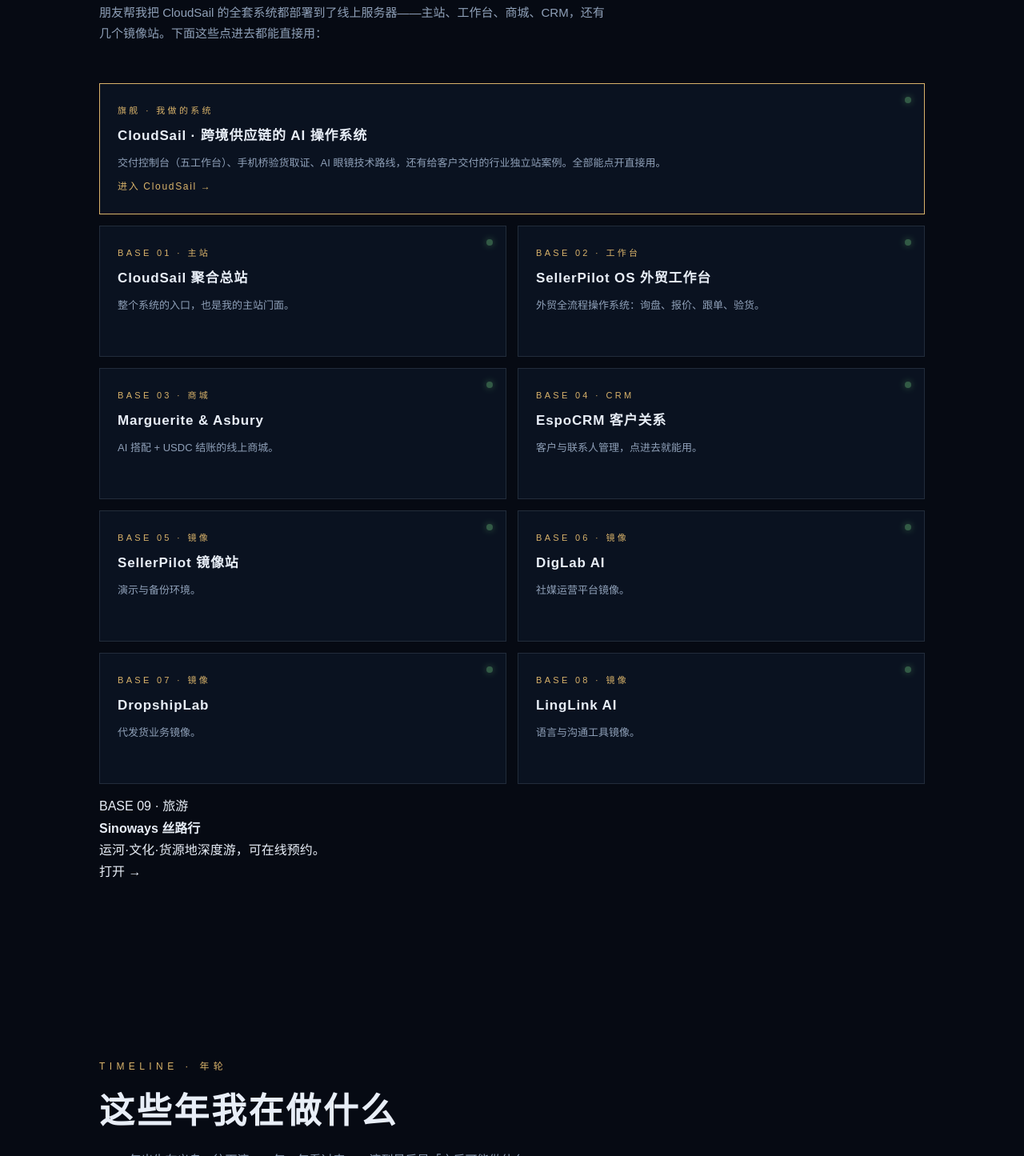
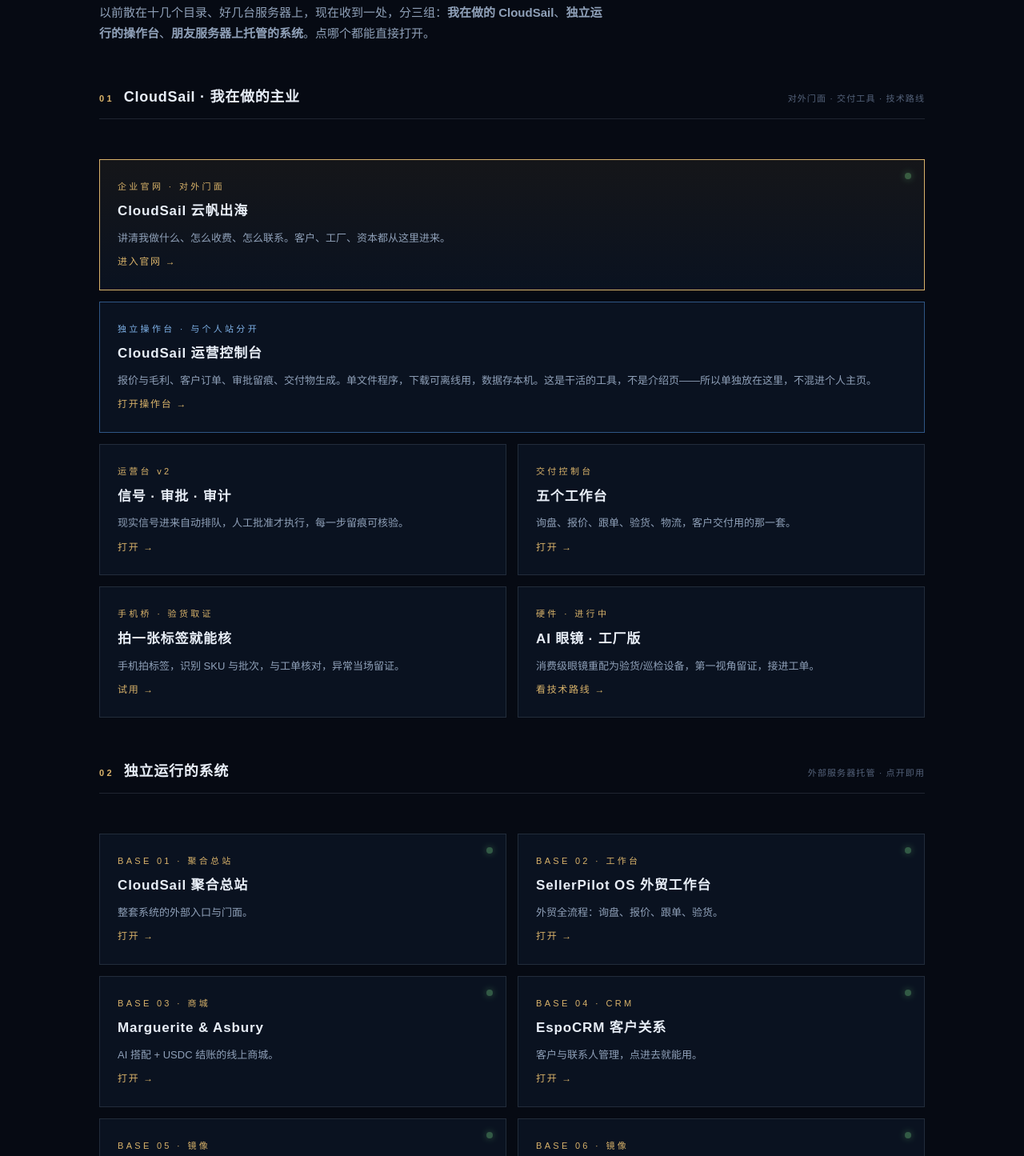
Before and after one commit to sinyu1998-eng/sinyu1998-eng.github.io, a plain HTML site: page index.html in a window 1280 px wide. Shown: the part 1355-2800 px from the top of the page at 80% size. Drawn offline with Linux system fonts and the light colour scheme; animation ran at ten frames a second.

Commit message:
feat(site): 个人站改为统一总入口（三组分区）· 操作台独立分离 · 链接改相对路径

```diff
--- a/index.html
+++ b/index.html
@@ -127,6 +127,19 @@ section{position:relative}
 .bcard .open{margin-top:auto;font-size:12px;color:var(--gold);letter-spacing:.14em;opacity:0;transform:translateY(4px);transition:all .35s}
 .bcard:hover .open{opacity:1;transform:none}
 .bcard.live::after{content:"";position:absolute;top:16px;right:16px;width:8px;height:8px;border-radius:50%;background:#7ee08a;box-shadow:0 0 8px #7ee08a;animation:blink 2s infinite}
+.bgroup{margin-top:52px}
+.bgh{display:flex;align-items:baseline;gap:12px;margin-bottom:18px;padding-bottom:11px;border-bottom:1px solid var(--line)}
+.bgh i{font-style:normal;font-size:11px;letter-spacing:.3em;color:var(--gold);font-weight:600}
+.bgh b{font-size:18px;letter-spacing:.04em;font-weight:600}
+.bgh span{margin-left:auto;font-size:11px;color:var(--faint);letter-spacing:.1em;text-align:right}
+.bcard .open.always{opacity:1!important;transform:none!important}
+.bcard .bn b{color:var(--ink);font-weight:600;letter-spacing:.06em}
+.bcard.key{border-color:var(--gold);background:linear-gradient(180deg,rgba(217,179,106,.07),var(--bg2))}
+.bcard.tool{border-color:rgba(79,143,217,.55)}
+.bcard.tool .bn{color:#7fb2e8}
+.bcard .sep{height:1px;background:var(--line);margin:4px 0}
+@media(max-width:760px){.bgh span{display:none}.bgh b{font-size:16px}}
+
 @keyframes blink{50%{opacity:.35}}
 
 #talk{background:var(--bg2);border-top:1px solid var(--line)}
@@ -181,7 +194,7 @@ footer b{color:var(--dim)}
 <nav id="nav">
   <b id="logo">小黄 · XIAOHUANG</b>
   <span>
-    <a href="#life">年轮</a><a href="#specs">眼镜</a><a href="#bases">基地</a><a href="#work">作品</a><a href="#talk">留言</a>
+    <a href="#life">年轮</a><a href="#specs">眼镜</a><a href="#bases">总入口</a><a href="#work">作品</a><a href="#talk">留言</a>
     <a href="papers.html">论文</a>
     <a href="CV_QianruHuang.pdf" target="_blank">CV ↓</a>
   </span>
@@ -196,8 +209,8 @@ footer b{color:var(--dim)}
     <div class="hero-sub">义乌人，从小在商贸城长大。现在做 AI 出海系统，给工厂配眼镜，也做研究。这是我自己搭的小站，欢迎来逛。</div>
     <div class="hero-id"><b>黄倩如 Qianru (Carol) Huang</b> · CloudSail 发起人</div>
     <div class="hero-cta">
-      <a class="hbtn g" href="#talk">给我留言</a>
-      <a class="hbtn" href="https://sinyu1998-eng.github.io/cloudsail/">我做的系统 CloudSail →</a>
+      <a class="hbtn g" href="#bases">所有系统 · 总入口 →</a>
+      <a class="hbtn" href="/cloudsail-app/CloudSail-Console.html" target="_blank" rel="noopener">进入操作台 →</a>
     </div>
   </div>
   <div class="scroll-hint">往下滚 · 有我的时间轴</div>
@@ -216,53 +229,116 @@ footer b{color:var(--dim)}
   </div>
 </section>
 
-<!-- ============ 站点矩阵 ============ -->
+<!-- ============ 总入口：所有系统收在一页 ============ -->
 <section id="bases">
   <div class="wrap">
-    <div class="sec-kicker rv">BASES · 基地</div>
-    <h2 class="sec-h2 rv">我的站点矩阵</h2>
-    <p class="sec-lead rv">朋友帮我把 CloudSail 的全套系统都部署到了线上服务器——主站、工作台、商城、CRM，还有几个镜像站。下面这些点进去都能直接用：</p>
+    <div class="sec-kicker rv">ONE PLACE · 总入口</div>
+    <h2 class="sec-h2 rv">所有东西，都在这一页</h2>
+    <p class="sec-lead rv">以前散在十几个目录、好几台服务器上，现在收到一处，分三组：<b>我在做的 CloudSail</b>、<b>独立运行的操作台</b>、<b>朋友服务器上托管的系统</b>。点哪个都能直接打开。</p>
+
+    <!-- 组 01 · CloudSail 主业 -->
+    <div class="bgroup rv">
+      <div class="bgh"><i>01</i><b>CloudSail · 我在做的主业</b><span>对外门面 · 交付工具 · 技术路线</span></div>
       <div class="bgrid">
-      <a class="bcard live rv" href="https://sinyu1998-eng.github.io/cloudsail/" target="_blank" style="grid-column:1/-1;border-color:var(--gold)">
-        <div class="bn">旗舰 · 我做的系统</div><h4>CloudSail · 跨境供应链的 AI 操作系统</h4>
-        <p>交付控制台（五工作台）、手机桥验货取证、AI 眼镜技术路线，还有给客户交付的行业独立站案例。全部能点开直接用。</p><div class="open" style="opacity:1;transform:none">进入 CloudSail →</div>
+        <a class="bcard key live" href="/cloudsail/" target="_blank" rel="noopener" style="grid-column:1/-1">
+          <div class="bn">企业官网 · 对外门面</div>
+          <h4>CloudSail 云帆出海</h4>
+          <p>讲清我做什么、怎么收费、怎么联系。客户、工厂、资本都从这里进来。</p>
+          <div class="open always">进入官网 →</div>
         </a>
-      <a class="bcard live rv" href="https://sellerpilot.47-79-34-141.sslip.io" target="_blank">
-        <div class="bn">BASE 01 · 主站</div><h4>CloudSail 聚合总站</h4>
-        <p>整个系统的入口，也是我的主站门面。</p><div class="open">打开 →</div>
+        <a class="bcard tool" href="/cloudsail-app/CloudSail-Console.html" target="_blank" rel="noopener" style="grid-column:1/-1">
+          <div class="bn">独立操作台 · 与个人站分开</div>
+          <h4>CloudSail 运营控制台</h4>
+          <p>报价与毛利、客户订单、审批留痕、交付物生成。单文件程序，下载可离线用，数据存本机。这是干活的工具，不是介绍页——所以单独放在这里，不混进个人主页。</p>
+          <div class="open always">打开操作台 →</div>
         </a>
-      <a class="bcard live rv" href="https://sellerpilot-os.47-79-34-141.sslip.io" target="_blank">
+        <a class="bcard" href="/cloudsail-os/" target="_blank" rel="noopener">
+          <div class="bn">运营台 v2</div><h4>信号 · 审批 · 审计</h4>
+          <p>现实信号进来自动排队，人工批准才执行，每一步留痕可核验。</p>
+          <div class="open always">打开 →</div>
+        </a>
+        <a class="bcard" href="/cloudsail/console/" target="_blank" rel="noopener">
+          <div class="bn">交付控制台</div><h4>五个工作台</h4>
+          <p>询盘、报价、跟单、验货、物流，客户交付用的那一套。</p>
+          <div class="open always">打开 →</div>
+        </a>
+        <a class="bcard" href="/cloudsail/bridge/" target="_blank" rel="noopener">
+          <div class="bn">手机桥 · 验货取证</div><h4>拍一张标签就能核</h4>
+          <p>手机拍标签，识别 SKU 与批次，与工单核对，异常当场留证。</p>
+          <div class="open always">试用 →</div>
+        </a>
+        <a class="bcard" href="/cloudsail/glasses/" target="_blank" rel="noopener">
+          <div class="bn">硬件 · 进行中</div><h4>AI 眼镜 · 工厂版</h4>
+          <p>消费级眼镜重配为验货/巡检设备，第一视角留证，接进工单。</p>
+          <div class="open always">看技术路线 →</div>
+        </a>
+      </div>
+    </div>
+
+    <!-- 组 02 · 独立运行的系统 -->
+    <div class="bgroup rv">
+      <div class="bgh"><i>02</i><b>独立运行的系统</b><span>外部服务器托管 · 点开即用</span></div>
+      <div class="bgrid">
+        <a class="bcard live" href="https://sellerpilot.47-79-34-141.sslip.io" target="_blank" rel="noopener">
+          <div class="bn">BASE 01 · 聚合总站</div><h4>CloudSail 聚合总站</h4>
+          <p>整套系统的外部入口与门面。</p><div class="open always">打开 →</div>
+        </a>
+        <a class="bcard live" href="https://sellerpilot-os.47-79-34-141.sslip.io" target="_blank" rel="noopener">
           <div class="bn">BASE 02 · 工作台</div><h4>SellerPilot OS 外贸工作台</h4>
-        <p>外贸全流程操作系统：询盘、报价、跟单、验货。</p><div class="open">打开 →</div>
+          <p>外贸全流程：询盘、报价、跟单、验货。</p><div class="open always">打开 →</div>
         </a>
-      <a class="bcard live rv" href="https://margueriteasbury.47-79-34-141.sslip.io" target="_blank">
+        <a class="bcard live" href="https://margueriteasbury.47-79-34-141.sslip.io" target="_blank" rel="noopener">
           <div class="bn">BASE 03 · 商城</div><h4>Marguerite &amp; Asbury</h4>
-        <p>AI 搭配 + USDC 结账的线上商城。</p><div class="open">打开 →</div>
+          <p>AI 搭配 + USDC 结账的线上商城。</p><div class="open always">打开 →</div>
         </a>
-      <a class="bcard live rv" href="https://crm.47-79-34-141.sslip.io" target="_blank">
+        <a class="bcard live" href="https://crm.47-79-34-141.sslip.io" target="_blank" rel="noopener">
           <div class="bn">BASE 04 · CRM</div><h4>EspoCRM 客户关系</h4>
-        <p>客户与联系人管理，点进去就能用。</p><div class="open">打开 →</div>
+          <p>客户与联系人管理，点进去就能用。</p><div class="open always">打开 →</div>
         </a>
-      <a class="bcard live rv" href="https://sellerpilot-demo.47-79-34-141.sslip.io" target="_blank">
+        <a class="bcard live" href="https://sellerpilot-demo.47-79-34-141.sslip.io" target="_blank" rel="noopener">
           <div class="bn">BASE 05 · 镜像</div><h4>SellerPilot 镜像站</h4>
-        <p>演示与备份环境。</p><div class="open">打开 →</div>
+          <p>演示与备份环境。</p><div class="open always">打开 →</div>
         </a>
-      <a class="bcard live rv" href="https://diglab.47-79-34-141.sslip.io" target="_blank">
+        <a class="bcard live" href="https://diglab.47-79-34-141.sslip.io" target="_blank" rel="noopener">
           <div class="bn">BASE 06 · 镜像</div><h4>DigLab AI</h4>
-        <p>社媒运营平台镜像。</p><div class="open">打开 →</div>
+          <p>社媒运营平台镜像。</p><div class="open always">打开 →</div>
         </a>
-      <a class="bcard live rv" href="https://dropshiplab.47-79-34-141.sslip.io" target="_blank">
+        <a class="bcard live" href="https://dropshiplab.47-79-34-141.sslip.io" target="_blank" rel="noopener">
           <div class="bn">BASE 07 · 镜像</div><h4>DropshipLab</h4>
-        <p>代发货业务镜像。</p><div class="open">打开 →</div>
+          <p>代发货业务镜像。</p><div class="open always">打开 →</div>
         </a>
-      <a class="bcard live rv" href="https://linglink.47-79-34-141.sslip.io" target="_blank">
+        <a class="bcard live" href="https://linglink.47-79-34-141.sslip.io" target="_blank" rel="noopener">
           <div class="bn">BASE 08 · 镜像</div><h4>LingLink AI</h4>
-        <p>语言与沟通工具镜像。</p><div class="open">打开 →</div>
+          <p>语言与沟通工具镜像。</p><div class="open always">打开 →</div>
         </a>
-      <a class="base rv" href="/sinoways/" target="_blank" rel="noopener">
+        <a class="bcard live" href="/sinoways/" target="_blank" rel="noopener">
           <div class="bn">BASE 09 · 旅游</div><h4>Sinoways 丝路行</h4>
-        <p>运河·文化·货源地深度游，可在线预约。</p><div class="open">打开 →</div>
+          <p>运河 · 文化 · 货源地深度游，可在线预约。</p><div class="open always">打开 →</div>
         </a>
+      </div>
+    </div>
+
+    <!-- 组 03 · 研究 · 简历 · 存档 -->
+    <div class="bgroup rv">
+      <div class="bgh"><i>03</i><b>研究 · 简历 · 存档</b><span>个人内容，与业务系统分开</span></div>
+      <div class="bgrid">
+        <a class="bcard" href="papers.html">
+          <div class="bn">研究</div><h4>论文空间</h4>
+          <p>政治传播与 AI 治理方向的研究、会议报告、在读计划。</p><div class="open always">进入 →</div>
+        </a>
+        <a class="bcard" href="/index-academic.html">
+          <div class="bn">学术版</div><h4>学术主页</h4>
+          <p>给学术场合看的版本：研究问题、方法、发表。</p><div class="open always">进入 →</div>
+        </a>
+        <a class="bcard" href="CV_QianruHuang.pdf" target="_blank" rel="noopener">
+          <div class="bn">简历</div><h4>CV · 黄倩如</h4>
+          <p>一页看清教育与经历，可直接下载。</p><div class="open always">下载 PDF ↓</div>
+        </a>
+        <a class="bcard" href="https://github.com/sinyu1998-eng" target="_blank" rel="noopener">
+          <div class="bn">代码</div><h4>GitHub</h4>
+          <p>开源项目与提交记录。</p><div class="open always">打开 →</div>
+        </a>
+      </div>
     </div>
   </div>
 </section>
@@ -429,9 +505,9 @@ footer b{color:var(--dim)}
         <p>眼镜拍的东西直接挂在订单/批次上，产出「验货报告 PDF + 带时间戳的视频」，可交给客户、平台、保险与采购方复核。这才是工厂愿意付钱的部分。</p>
       </div>
     </div>
-    <div class="fixnote rv">成本口径：消费版零售 $199 → 工厂版目标 BOM ¥1,200–1,500 / 台，10 台起试点，先跑一条产线、一个品类。完整方案（含软硬件盘点、三条落地路线、90 天计划）在 <a href="https://sinyu1998-eng.github.io/cloudsail/glasses/" style="color:var(--gold);border-bottom:1px solid var(--gold)">眼镜 × CloudSail 技术路线 →</a>。</div>
+    <div class="fixnote rv">成本口径：消费版零售 $199 → 工厂版目标 BOM ¥1,200–1,500 / 台，10 台起试点，先跑一条产线、一个品类。完整方案（含软硬件盘点、三条落地路线、90 天计划）在 <a href="/cloudsail/glasses/" style="color:var(--gold);border-bottom:1px solid var(--gold)">眼镜 × CloudSail 技术路线 →</a>。</div>
     <div class="rv" style="margin-top:18px;display:flex;gap:12px;flex-wrap:wrap">
-      <a class="hbtn g" href="https://sinyu1998-eng.github.io/cloudsail/bridge/">试手机桥原型（真识别一张标签）→</a>
+      <a class="hbtn g" href="/cloudsail/bridge/">试手机桥原型（真识别一张标签）→</a>
     </div>
   </div>
 </section>
@@ -441,7 +517,7 @@ footer b{color:var(--dim)}
   <div class="wrap">
     <div class="sec-kicker rv">SELECTED WORK · 作品</div>
     <h2 class="sec-h2 rv">一些做过的东西</h2>
-    <p class="sec-lead rv">更多论文全文与研究计划在 <a href="papers.html" style="color:var(--gold);border-bottom:1px solid var(--gold)">论文空间 →</a> 。另外我做的系统 <a href="https://sinyu1998-eng.github.io/cloudsail/console/" style="color:var(--gold);border-bottom:1px solid var(--gold)">CloudSail 交付控制台 →</a> 五个工作台都能点。</p>
+    <p class="sec-lead rv">更多论文全文与研究计划在 <a href="papers.html" style="color:var(--gold);border-bottom:1px solid var(--gold)">论文空间 →</a> 。另外我做的系统 <a href="/cloudsail/console/" style="color:var(--gold);border-bottom:1px solid var(--gold)">CloudSail 交付控制台 →</a> 五个工作台都能点。</p>
     <div class="two rv">
       <div>
         <div class="item"><span class="k">PRODUCT · TO B</span><b>CloudSail 云帆出海</b><span>AI 全托管出口系统：询盘、报价、翻译、跟单、验货排程、物流——工厂只需要发货。</span></div>
@@ -478,7 +554,7 @@ footer b{color:var(--dim)}
 </section>
 
 <footer>
-  <b>sinyu1998@gmail.com</b> · 公众号 Marguerite&amp;Asbury · <a href="https://sinyu1998-eng.github.io/cloudsail/" style="border-bottom:1px solid var(--faint)">CloudSail</a> · <a href="https://github.com/sinyu1998-eng" style="border-bottom:1px solid var(--faint)">GitHub</a><br><br>
+  <b>sinyu1998@gmail.com</b> · 公众号 Marguerite&amp;Asbury · <a href="/cloudsail/" style="border-bottom:1px solid var(--faint)">CloudSail</a> · <a href="https://github.com/sinyu1998-eng" style="border-bottom:1px solid var(--faint)">GitHub</a><br><br>
   <a href="/papers.html" style="border-bottom:1px solid var(--faint)">论文空间</a> · <a href="/index-academic.html" style="border-bottom:1px solid var(--faint)">旧版主页</a><br><br>
   © 2026 黄倩如 Qianru (Carol) Huang
 </footer>
@@ -531,7 +607,8 @@ addEventListener('scroll',onScroll,{passive:true});addEventListener('resize',onS
       const x=p.x*(1-e)+gx*e,y=p.y*(1-e)+gy*e;
       ctx.globalAlpha=z1>0?0.75*persp:0.18;
       ctx.fillStyle=p.g?'#d9b36a':'#8fb3e0';
-      ctx.beginPath();ctx.arc(x,y,p.d*devicePixelRatio*persp,0,6.28);ctx.fill();
+      var _rr=p.d*devicePixelRatio*persp;
+      if(_rr>0.05){ctx.beginPath();ctx.arc(x,y,_rr,0,6.28);ctx.fill();}
     }
     ctx.globalAlpha=1;
     requestAnimationFrame(frame);
@@ -578,13 +655,22 @@ const nio=new IntersectionObserver(es=>{
 },{threshold:0.6});
 document.querySelectorAll('.nnum').forEach(el=>nio.observe(el));
 }
-/* 兜底2：即使支持观察者，首屏之外若 1.5s 仍未触发，强制显示，防止个别内核卡住 */
-setTimeout(()=>{
-  document.querySelectorAll('.rv:not(.show),.stage:not(.show)').forEach(el=>{
-    const r=el.getBoundingClientRect();
-    if(r.top<window.innerHeight*3){el.style.opacity=1;el.style.transform='none';}
+/* 兜底2：滚动时补显示（观察者卡住也不黑），1.5s 后无条件全显 */
+(function(){
+  var pending=false;
+  function sweep(){
+    pending=false;
+    document.querySelectorAll('.rv:not(.show),.stage:not(.show)').forEach(function(el){
+      var r=el.getBoundingClientRect();
+      if(r.top<window.innerHeight-20&&r.bottom>0)el.classList.add('show');
     });
+  }
+  window.addEventListener('scroll',function(){if(!pending){pending=true;requestAnimationFrame(sweep);}},{passive:true});
+  setTimeout(function(){
+    document.querySelectorAll('.rv:not(.show),.stage:not(.show)').forEach(function(el){el.classList.add('show');});
   },1500);
+  setTimeout(sweep,300);
+})();
 
 /* ---------- 眼镜场景切换 ---------- */
 const SCEN=[
```
Lines whose indentation alone changed are shown as unchanged.
